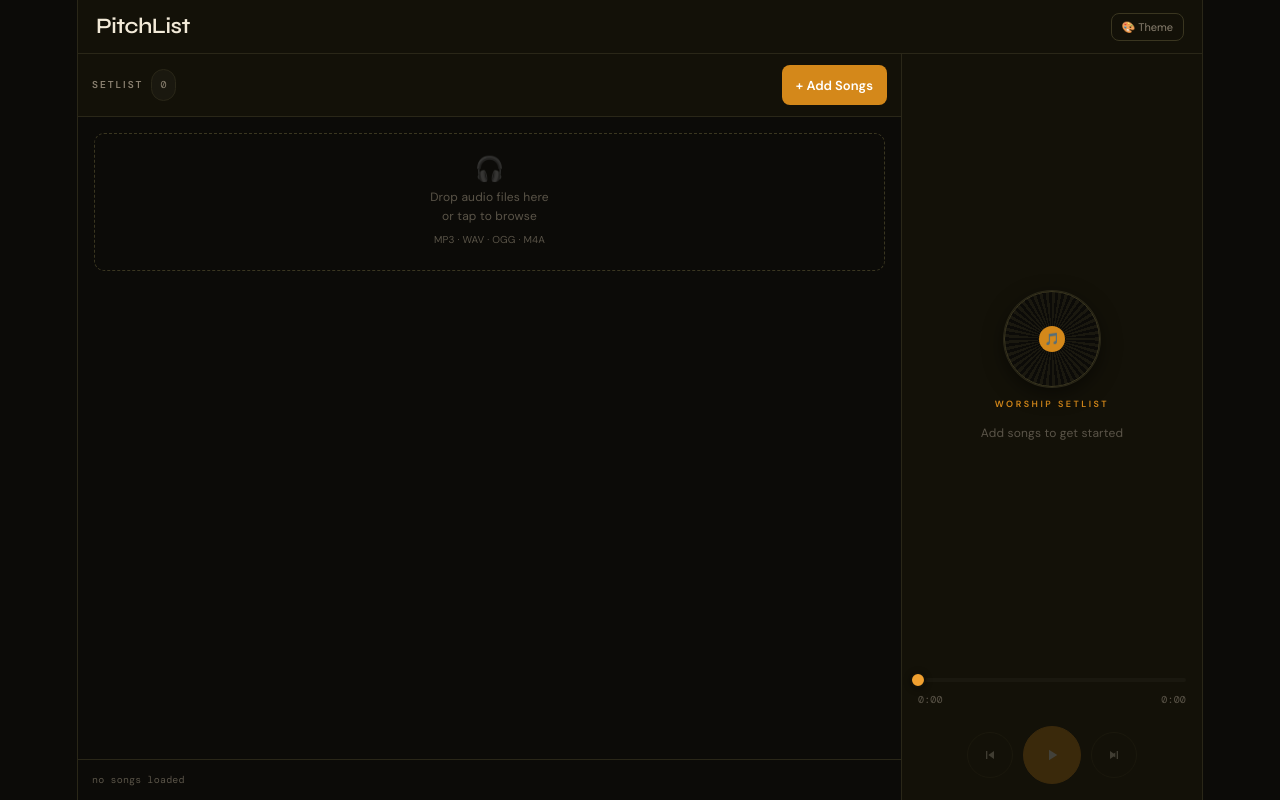
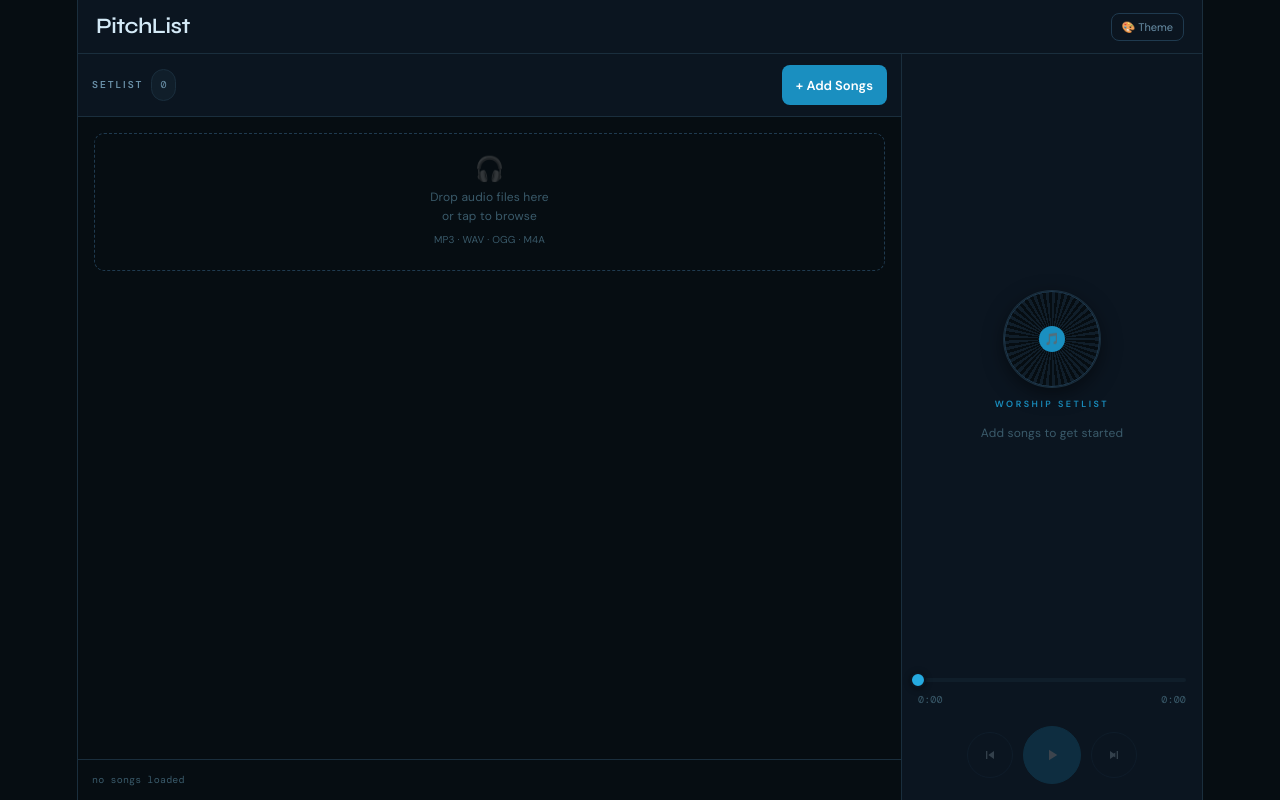
Before and after one commit to ipanmanuel-bot/WorshipSetlist, a React (Vite) app: page / in a window 1280 px wide. Built offline with nearby package versions, Linux system fonts and the light colour scheme.

Commit message:
set Ocean as default theme, reorder theme list

```diff
--- a/src/App.tsx
+++ b/src/App.tsx
@@ -139,17 +139,17 @@ const dbDelete=async(id)=>{
 
 /* ─── Themes ─────────────────────────────────────────────── */
 const THEMES=[
+  { id:'ocean', label:'🌊 Ocean', vars:{
+    '--bg':'#060d12','--bg2':'#0b1520','--bg3':'#101e2a','--bg4':'#162535',
+    '--border':'#1a2e3d','--border2':'#1f3a4f',
+    '--text':'#d4eaf7','--text2':'#6a90a8','--text3':'#3a5a6a',
+    '--amber':'#1a8fc0','--amber2':'#25aae0','--amber3':'#60ccff','--red':'#e05555',
+  }},
   { id:'amber', label:'🌙 Dark Amber', vars:{
     '--bg':'#0c0b08','--bg2':'#131108','--bg3':'#1a180f','--bg4':'#201e14',
     '--border':'#2a2718','--border2':'#3a3620',
     '--text':'#f2ead8','--text2':'#8a8070','--text3':'#5a5448',
     '--amber':'#d4881a','--amber2':'#f0a030','--amber3':'#ffc060','--red':'#c0392b',
-  }},
-  { id:'ocean', label:'🌊 Ocean', vars:{
-    '--bg':'#060d12','--bg2':'#0b1520','--bg3':'#101e2a','--bg4':'#162535',
-    '--border':'#1a2e3d','--border2':'#1f3a4f',
-    '--text':'#d4eaf7','--text2':'#6a90a8','--text3':'#3a5a6a',
-    '--amber':'#1a8fc0','--amber2':'#25aae0','--amber3':'#60ccff','--red':'#e05555',
   }},
   { id:'forest', label:'🌿 Forest', vars:{
     '--bg':'#080d09','--bg2':'#0f150f','--bg3':'#141c14','--bg4':'#192219',
@@ -170,7 +170,7 @@ const THEMES=[
     '--amber':'#c07010','--amber2':'#d88820','--amber3':'#a05808','--red':'#c0392b',
   }},
 ];
-const getSavedTheme=()=>{ try{ return localStorage.getItem('ws-theme')||'amber'; }catch{ return 'amber'; } };
+const getSavedTheme=()=>{ try{ return localStorage.getItem('ws-theme')||'ocean'; }catch{ return 'ocean'; } };
 const saveTheme=id=>{ try{ localStorage.setItem('ws-theme',id); }catch{} };
 const applyTheme=theme=>{ const r=document.documentElement; Object.entries(theme.vars).forEach(([k,v])=>r.style.setProperty(k,v)); };
 
```
